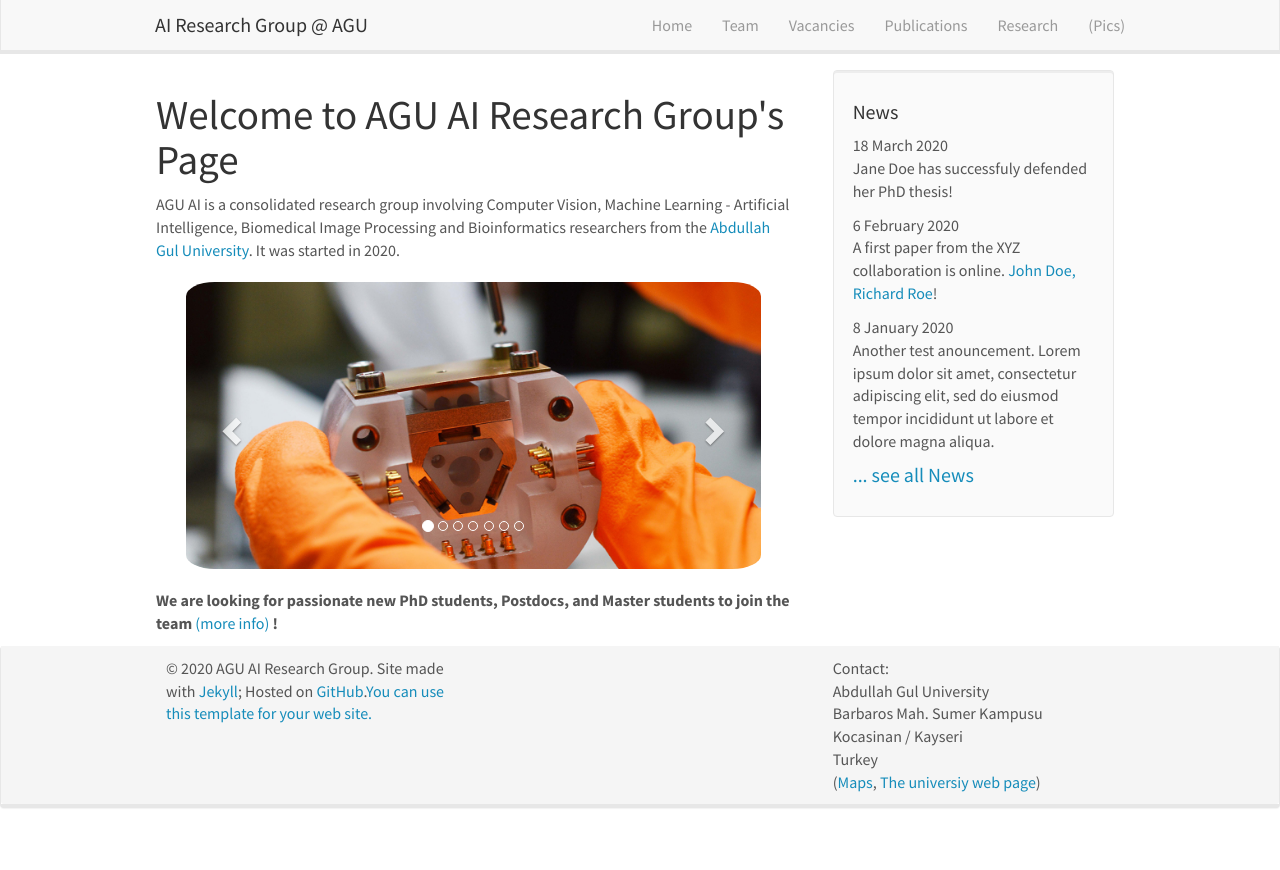
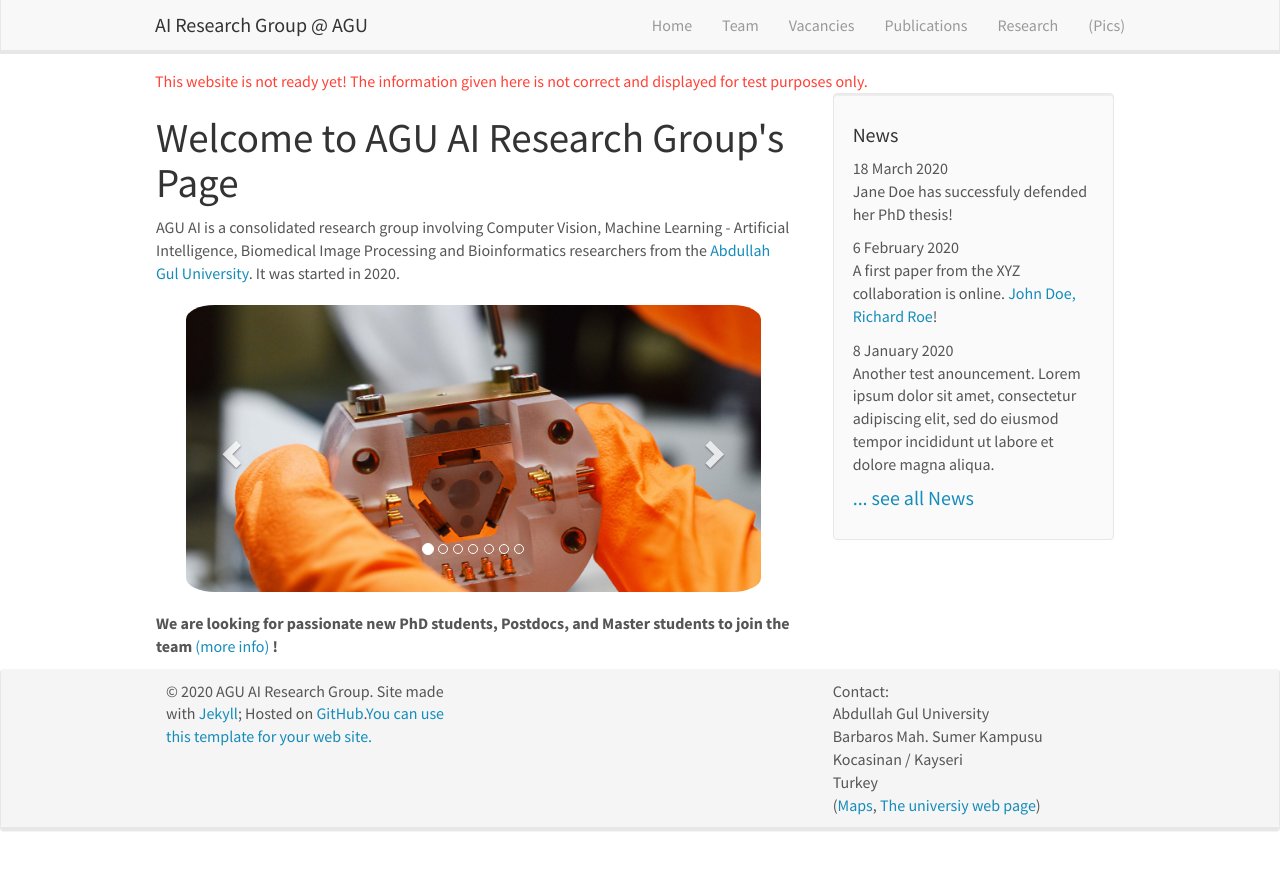
Before and after one commit to agu-ai-team/agu-ai-team.github.io, a Jekyll site: the page built from _pages/home.md, in a window 1280 px wide. Shown: the top 870 px of the page. Built offline with Jekyll 4.4.1, drawn with Linux system fonts in a browser that asks for light colours; nearby versions of some CDN libraries.

Commit message:
site environment production variable is added

```diff
--- a/_config.yml
+++ b/_config.yml
@@ -14,6 +14,9 @@ description: > # this means to ignore newlines until "baseurl:"
   Google search results) and in your feed.xml site description.
 baseurl: ""
 url: "http://agu-ai-team.github.io"
+
+environment: development
+# environment: production
 
 include:
   - .htaccess
--- a/_includes/head.html
+++ b/_includes/head.html
@@ -10,7 +10,7 @@
     {% feed_meta %}
     {% seo %}
 
-{% if jekyll.environment == 'production' %}
+{% if site.environment == 'production' %}
 {% include analytics.html %}
 {% endif %}
 
--- a/_layouts/default.html
+++ b/_layouts/default.html
@@ -8,7 +8,7 @@
     {% include header.html %}
 
     <div class="container-fluid">
-      {% if jekyll.environment != 'production' %}
+      {% if site.environment != 'production' %}
         <div class="text-danger">
         This website is not ready yet! The information given here is not correct and displayed for test purposes only.
         </div>
```
